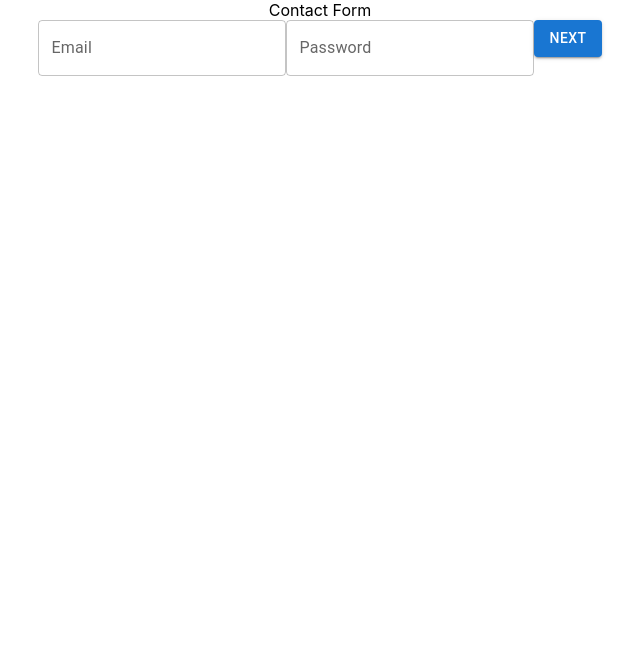
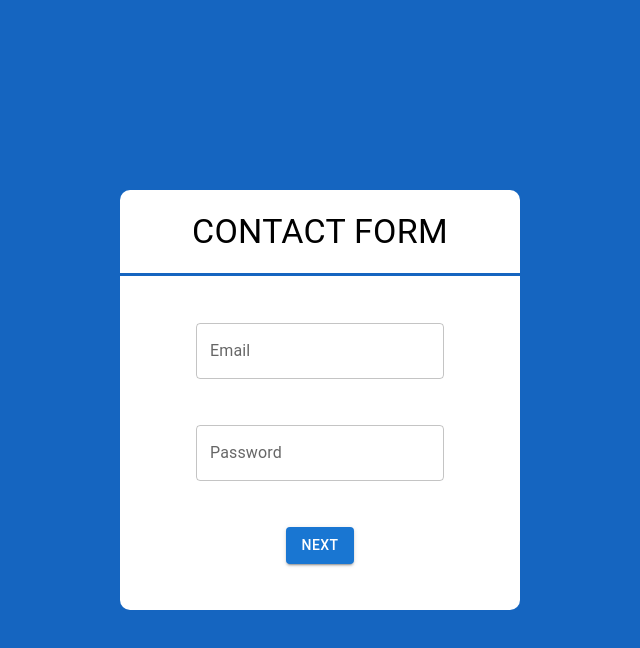
Before and after one commit to Alan0985/tscf, a React (Create React App) app: page / in a window 1280 px wide. Shown: the top 648 px of the page, without its empty margins (320-960 px from the left). Built offline with nearby package versions, Linux system fonts and the light colour scheme.

Commit message:
Styled with Styled Components

```diff
--- a/package.json
+++ b/package.json
@@ -14,10 +14,12 @@
     "@types/node": "^12.20.37",
     "@types/react": "^17.0.34",
     "@types/react-dom": "^17.0.11",
+    "@types/styled-components": "^5.1.15",
     "@types/validator": "^13.6.6",
     "react": "^17.0.2",
     "react-dom": "^17.0.2",
     "react-scripts": "4.0.3",
+    "styled-components": "^5.3.3",
     "typescript": "^4.4.4",
     "validator": "^13.7.0",
     "web-vitals": "^1.1.2"
--- a/src/App.css
+++ b/src/App.css
@@ -1,38 +1,7 @@
 .App {
-  text-align: center;
-}
-
-.App-logo {
-  height: 40vmin;
-  pointer-events: none;
-}
-
-@media (prefers-reduced-motion: no-preference) {
-  .App-logo {
-    animation: App-logo-spin infinite 20s linear;
-  }
-}
-
-.App-header {
-  background-color: #282c34;
-  min-height: 100vh;
+  width: 100vw;
+  height: 100vh;
+  background-color:#1565c0;
   display: flex;
-  flex-direction: column;
-  align-items: center;
   justify-content: center;
-  font-size: calc(10px + 2vmin);
-  color: white;
-}
-
-.App-link {
-  color: #61dafb;
-}
-
-@keyframes App-logo-spin {
-  from {
-    transform: rotate(0deg);
-  }
-  to {
-    transform: rotate(360deg);
-  }
-}
+  align-items: center;}
--- a/src/App.tsx
+++ b/src/App.tsx
@@ -1,13 +1,28 @@
 import { ContactForm } from './components/ContactForm';
+import { ThemeProvider } from 'styled-components';
+
 import './App.css';
+
+const theme = {
+  color: {
+    primary: '#1565c0',
+    white: '#fff',
+  },
+  vp: {
+    xs: '375px',
+    sm: '768px',
+  },
+};
 
 function App()
 {
   return (
-    <div className="App">
-      <header>Contact Form</header>
-      <ContactForm />
-    </div>
+    <ThemeProvider theme={theme}>
+      <div className="App">
+        <ContactForm />
+      </div>
+    </ThemeProvider>
+
   );
 }
 
--- /dev/null
+++ b/src/components/ContactForm.style.ts
@@ -0,0 +1,27 @@
+import styled from 'styled-components';
+
+interface Props
+{
+    theme: any;
+}
+
+export const StyledContactForm = styled.div`
+    width: 400px;
+    height: 420px;
+    background-color: ${ ( { theme }: Props ) => theme.color.white };
+    display: flex;
+    flex-direction: column;
+    justify-content: space-between;
+    align-items: center;
+    border-radius: 10px;
+
+    header{
+        width: 100%;
+        height: 20%;
+        text-transform: uppercase;
+        display: flex;
+        justify-content: center;
+        align-items: center;
+        border-bottom: 3px solid ${ ( { theme }: Props ) => theme.color.primary };
+    }
+`
--- a/src/components/ContactForm.tsx
+++ b/src/components/ContactForm.tsx
@@ -1,9 +1,12 @@
 import React, { useState } from 'react';
 import validator from 'validator';
+import { Typography } from '@mui/material';
 
-import { UserDetail } from './Steps/UserDetail';
-import { ColorOption } from './Steps/ColorOption';
-import { AnimalOption } from './Steps/AnimalOption';
+import { UserDetail } from './Steps/UserDetail/UserDetail';
+import { ColorOption } from './Steps/ColorOption/ColorOption';
+import { AnimalOption } from './Steps/AnimalOption/AnimalOption';
+
+import { StyledContactForm } from './ContactForm.style';
 
 type errorProps = {
     email: string,
@@ -52,7 +55,7 @@ export const ContactForm = () =>
 
         if ( !validator.isLength( values.password, { min: 8 } ) )
         {
-            errors.password = "Password must be at least 8 characters";
+            errors.password = "Password must be longer than 8";
         }
 
         if ( validator.isEmpty( values.password ) )
@@ -90,7 +93,10 @@ export const ContactForm = () =>
     }
 
     return (
-        <>
+        <StyledContactForm>
+            <header>
+                <Typography variant="h4">Contact Form</Typography>
+            </header>
             {{
                 1: <UserDetail
                     errors={errors}
@@ -112,6 +118,6 @@ export const ContactForm = () =>
                     values={values}
                 />,
             }[step]}
-        </>
+        </StyledContactForm>
     )
 }
--- /dev/null
+++ b/src/components/Steps/AnimalOption/AnimalOption.style.ts
@@ -0,0 +1,14 @@
+import styled from 'styled-components';
+
+export const StyledAnimalOption = styled.div`
+    width: 100%;
+    height: 80%;
+    display: flex;
+    flex-direction: column;
+    justify-content: space-evenly;
+    align-items: center;
+
+    button{
+        margin: 0 20px;
+    }
+`
--- a/src/components/Steps/AnimalOption.tsx
+++ b/src/components/Steps/AnimalOption/AnimalOption.tsx
@@ -1,4 +1,3 @@
-import FormLabel from '@mui/material/FormLabel';
 import FormControl from '@mui/material/FormControl';
 import FormGroup from '@mui/material/FormGroup';
 import FormControlLabel from '@mui/material/FormControlLabel';
@@ -6,7 +5,9 @@ import FormHelperText from '@mui/material/FormHelperText';
 import Checkbox from '@mui/material/Checkbox';
 import Button from '@mui/material/Button';
 import TextField from '@mui/material/TextField';
+import { Typography } from '@mui/material';
 
+import { StyledAnimalOption } from './AnimalOption.style';
 
 type Props = {
     prevStep: any,
@@ -22,13 +23,13 @@ export const AnimalOption = ( { prevStep, onChecked, onChange, values }: Props )
         console.log( values )
     }
     return (
-        <>
+        <StyledAnimalOption>
             <FormControl
                 component="fieldset"
                 sx={{ m: 3 }}
                 variant="standard"
             >
-                <FormLabel component="legend">Animals:</FormLabel>
+                <Typography variant="h5">Animals</Typography>
                 <FormHelperText>Multiple options can be selected</FormHelperText>
 
                 <FormGroup>
@@ -71,10 +72,13 @@ export const AnimalOption = ( { prevStep, onChecked, onChange, values }: Props )
                         }
                         label="Donkey"
                     />
-                    <Button variant="contained" onClick={prevStep}>Back</Button>
-                    <Button variant="contained" onClick={onSubmit}>Submit</Button>
+
+                    <div>
+                        <Button variant="contained" onClick={prevStep}>Back</Button>
+                        <Button variant="contained" onClick={onSubmit}>Submit</Button>
+                    </div>
                 </FormGroup>
             </FormControl>
-        </>
+        </StyledAnimalOption>
     )
 }
--- /dev/null
+++ b/src/components/Steps/ColorOption/ColorOption.style.ts
@@ -0,0 +1,14 @@
+import styled from 'styled-components';
+
+export const StyledColorOption = styled.div`
+    width: 100%;
+    height: 80%;
+    display: flex;
+    flex-direction: column;
+    justify-content: space-evenly;
+    align-items: center;
+
+    button{
+        margin: 0 20px;
+    }
+`
--- a/src/components/Steps/ColorOption.tsx
+++ b/src/components/Steps/ColorOption/ColorOption.tsx
@@ -1,10 +1,11 @@
-import { ThemeProvider } from '@mui/material/styles';
 import InputLabel from '@mui/material/InputLabel';
 import MenuItem from '@mui/material/MenuItem';
 import FormHelperText from '@mui/material/FormHelperText';
 import FormControl from '@mui/material/FormControl';
 import Select from '@mui/material/Select';
 import Button from '@mui/material/Button';
+
+import { StyledColorOption } from './ColorOption.style';
 
 type Props = {
     nextStep: any,
@@ -16,7 +17,7 @@ type Props = {
 export const ColorOption = ( { prevStep, nextStep, onChange, values }: Props ) =>
 {
     return (
-        <>
+        <StyledColorOption>
             <FormControl sx={{ m: 1, minWidth: 120 }}>
                 <InputLabel id="color">Color</InputLabel>
                 <Select
@@ -34,8 +35,10 @@ export const ColorOption = ( { prevStep, nextStep, onChange, values }: Props ) =
                 </Select>
                 <FormHelperText>Only one option may be selected</FormHelperText>
             </FormControl>
-            <Button variant="contained" onClick={prevStep}>Back</Button>
-            <Button variant="contained" onClick={nextStep}>Next</Button>
-        </>
+            <div>
+                <Button variant="contained" onClick={prevStep}>Back</Button>
+                <Button variant="contained" onClick={nextStep}>Next</Button>
+            </div>
+        </StyledColorOption>
     )
 }
--- /dev/null
+++ b/src/components/Steps/UserDetail/UserDetail.style.ts
@@ -0,0 +1,10 @@
+import styled from 'styled-components';
+
+export const StyledUserDetail = styled.div`
+    width: 100%;
+    height: 80%;
+    display: flex;
+    flex-direction: column;
+    justify-content: space-evenly;
+    align-items: center;
+`
--- a/src/components/Steps/UserDetail.tsx
+++ b/src/components/Steps/UserDetail/UserDetail.tsx
@@ -1,8 +1,8 @@
 import React from 'react';
-import { ThemeProvider } from '@mui/material/styles';
-
 import TextField from '@mui/material/TextField';
 import Button from '@mui/material/Button';
+
+import { StyledUserDetail } from './UserDetail.style';
 
 type Props = {
     nextStep: any,
@@ -21,7 +21,7 @@ export const UserDetail = ( { nextStep, onChange, onBlur, values, errors }: Prop
 {
     const { email, password }: textFieldProps = values;
     return (
-        <>
+        <StyledUserDetail>
             <TextField
                 error={errors.email ? true : false}
                 helperText={errors.email}
@@ -48,6 +48,6 @@ export const UserDetail = ( { nextStep, onChange, onBlur, values, errors }: Prop
             />
 
             <Button variant="contained" onClick={nextStep}>Next</Button>
-        </>
+        </StyledUserDetail>
     )
 }
```
Also changed, not shown: 1 other file (tests, documents, lock files or other folders).
